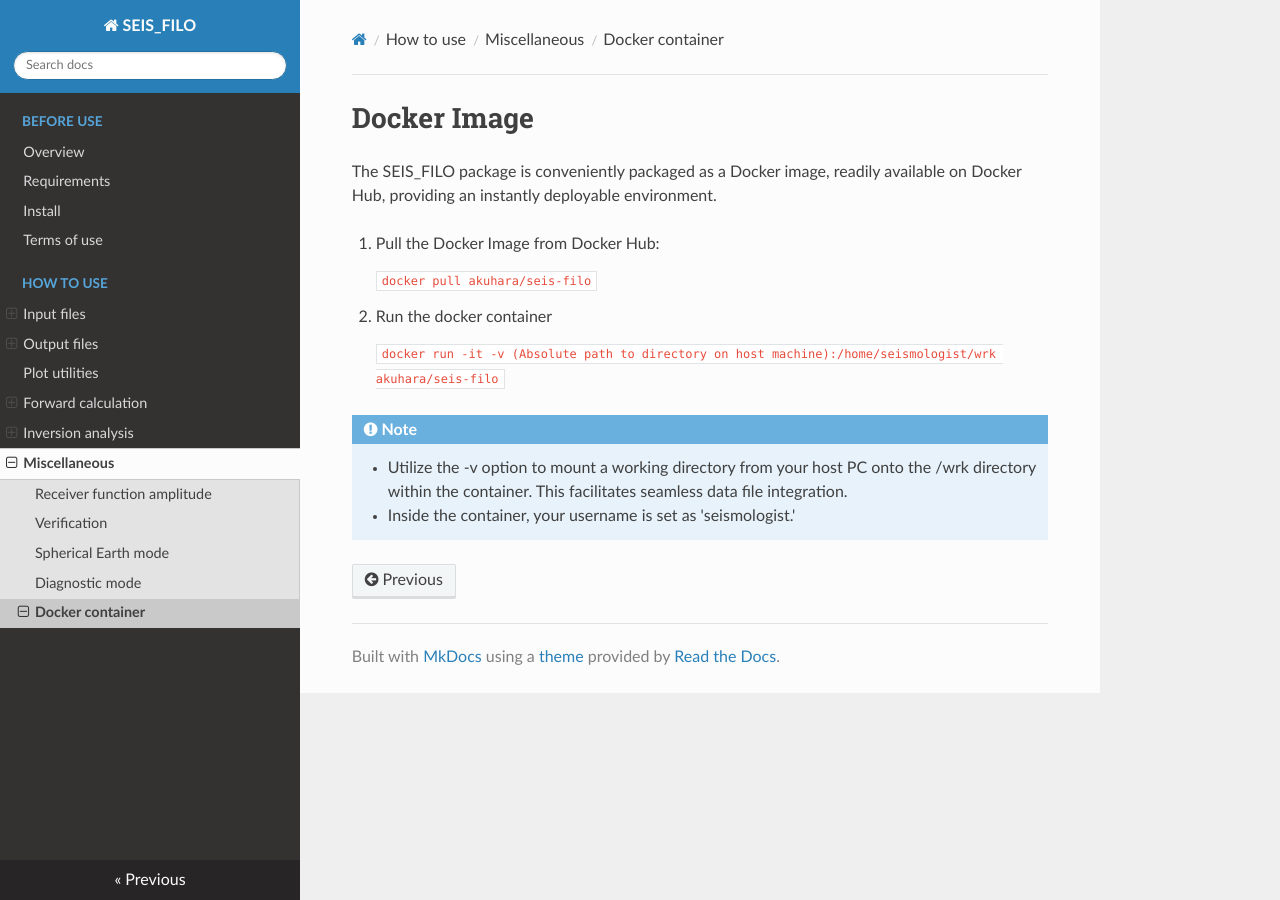
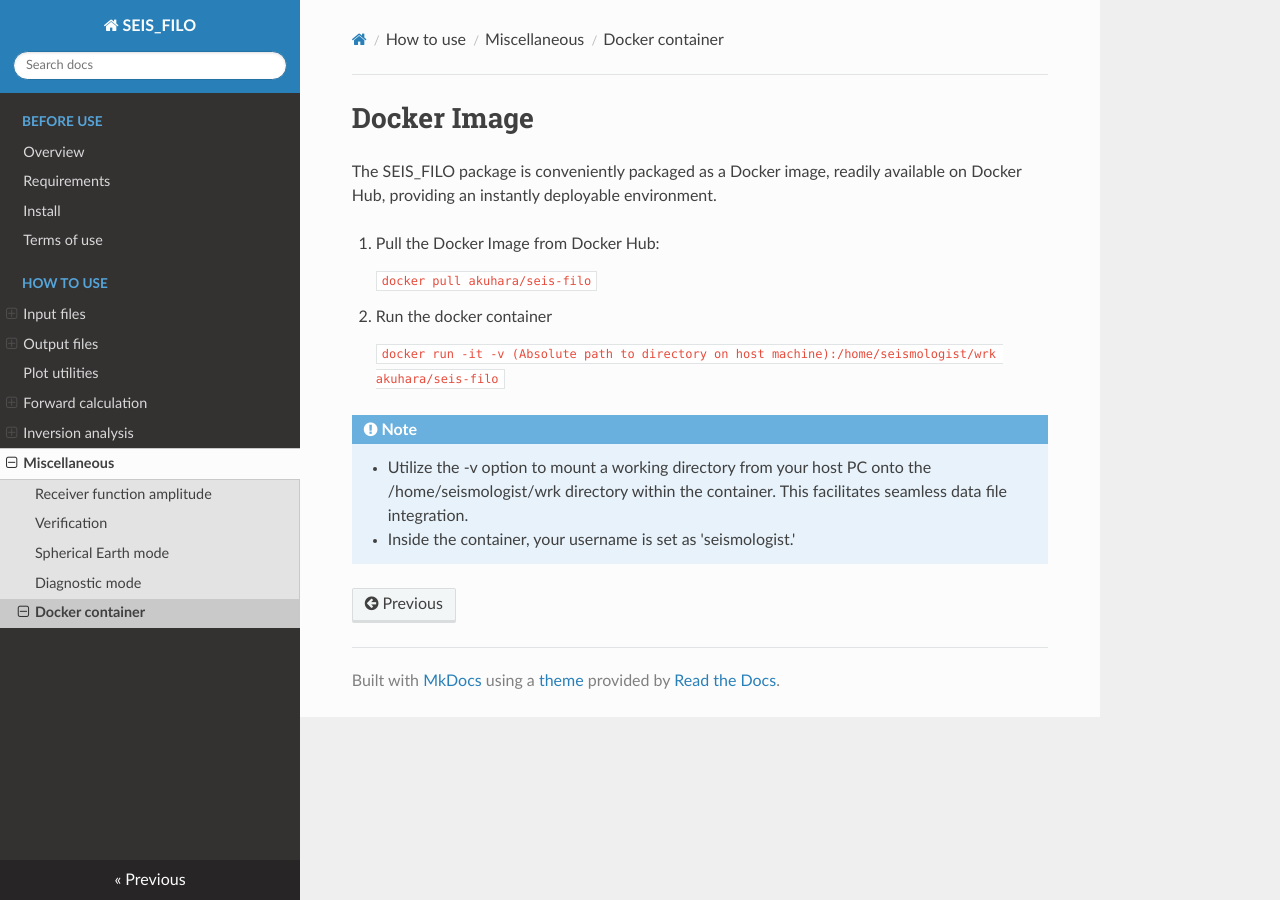
Before and after one commit to akuhara/SEIS_FILO, an MkDocs documentation site: the page built from docs/docker_container.md, in a window 1280 px wide. Built offline with MkDocs 1.6.1, drawn with Linux system fonts in a browser that asks for light colours; nearby versions of some CDN libraries.

Commit message:
Update docker_container.md

```diff
--- a/docs/docker_container.md
+++ b/docs/docker_container.md
@@ -11,5 +11,5 @@ The SEIS_FILO package is conveniently packaged as a Docker image, readily availa
     `docker run -it -v (Absolute path to directory on host machine):/home/seismologist/wrk akuhara/seis-filo`
 
 !!! Note
-    * Utilize the -v option to mount a working directory from your host PC onto the /wrk directory within the container. This facilitates seamless data file integration.
+    * Utilize the -v option to mount a working directory from your host PC onto the /home/seismologist/wrk directory within the container. This facilitates seamless data file integration.
     * Inside the container, your username is set as 'seismologist.'
```
